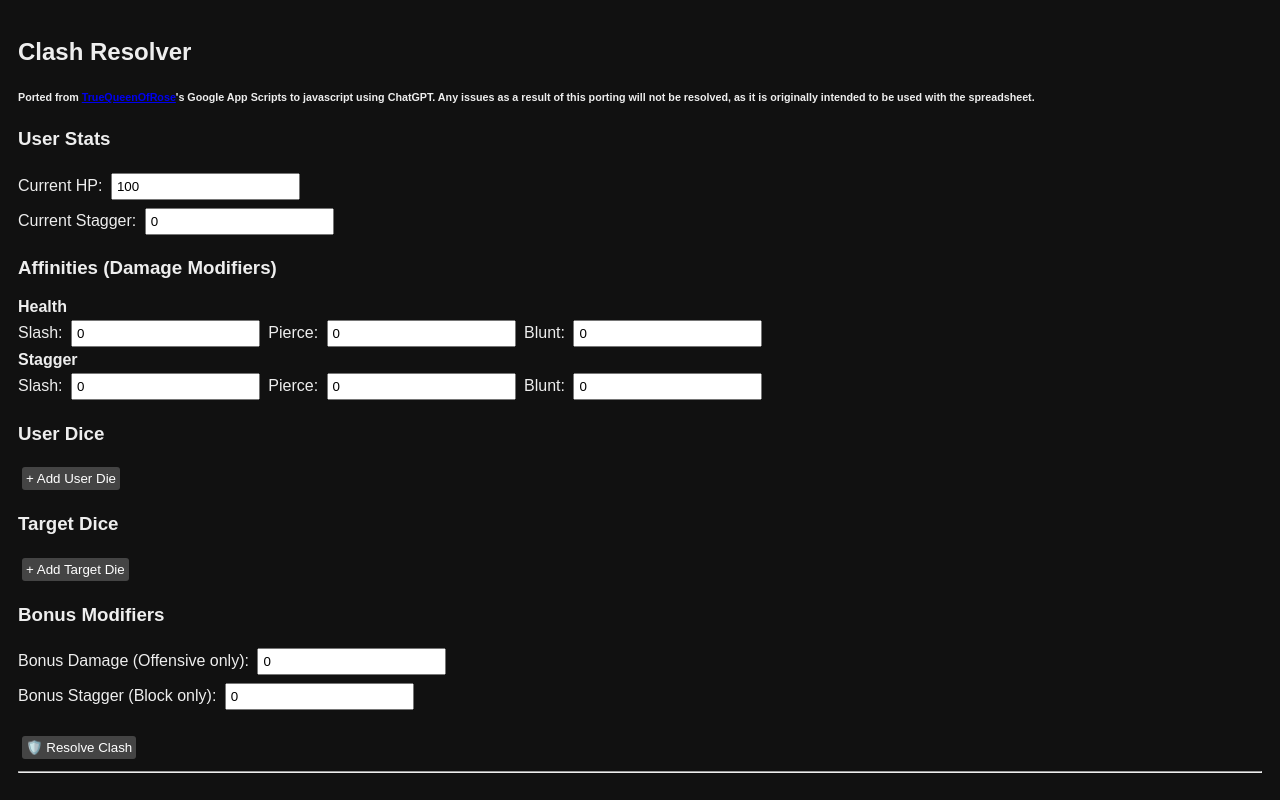
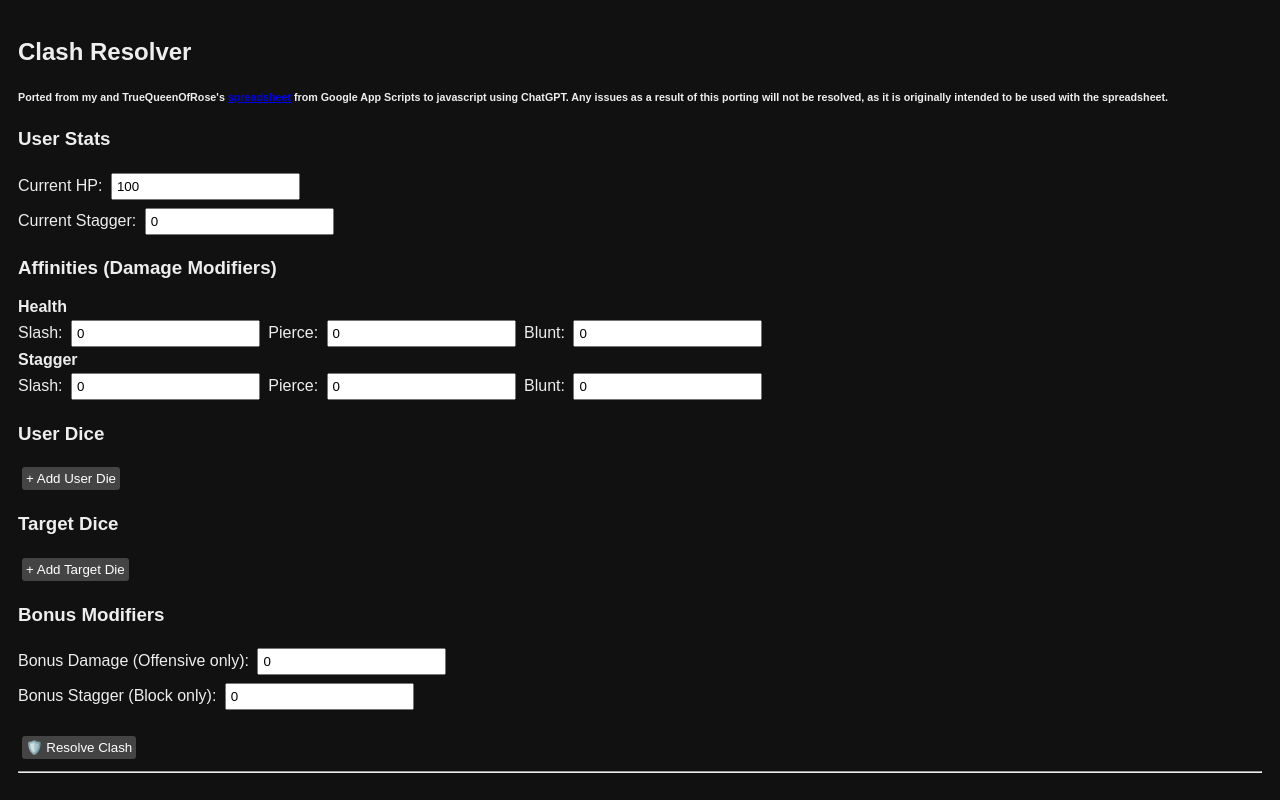
Before and after one commit to HNPHAM02/clash-resolver, a plain HTML site: page index.html in a window 1280 px wide. Drawn offline with Linux system fonts and the light colour scheme.

Commit message:
Update index.html

```diff
--- a/index.html
+++ b/index.html
@@ -15,7 +15,7 @@
 </head>
 <body>
   <h2>Clash Resolver</h2>
-    <h6>Ported from <a href="https://docs.google.com/spreadsheets/d/10MbckfeeXsWCiMkebgmEqB6T3j0Jn2JzCkb9VrTKo64/edit?gid=0#gid=0">TrueQueenOfRose</a>'s Google App Scripts to javascript using ChatGPT. Any issues as a result of this porting will not be resolved, as it is originally intended to be used with the spreadsheet. </h6>
+    <h6>Ported from my and TrueQueenOfRose's <a href="https://docs.google.com/spreadsheets/d/10MbckfeeXsWCiMkebgmEqB6T3j0Jn2JzCkb9VrTKo64/edit?gid=0#gid=0">spreadsheet</a> from Google App Scripts to javascript using ChatGPT. Any issues as a result of this porting will not be resolved, as it is originally intended to be used with the spreadsheet. </h6>
 
   <h3>User Stats</h3>
   <label>Current HP: <input type="number" id="userHP" value="100"></label><br>
```
